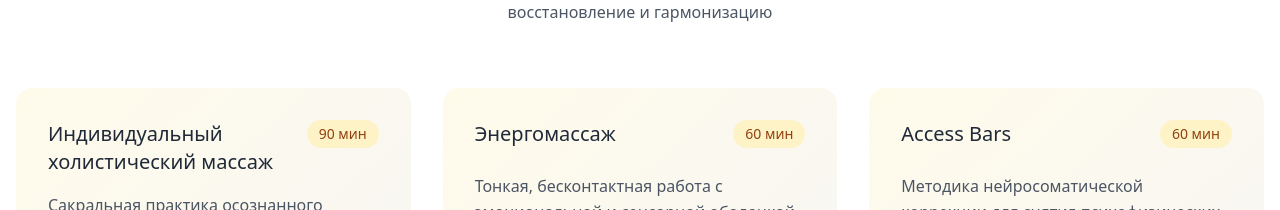
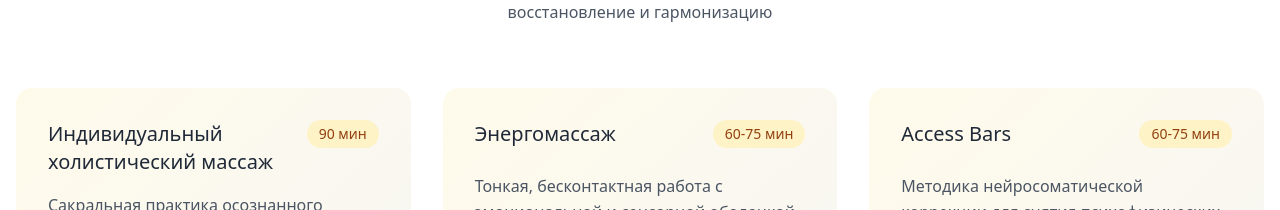
Before and after one commit to ONES1NGLE/massage-site, a React (Vite) app: page / in a window 1280 px wide. Shown: the part 920-1130 px from the top of the page. Built offline with nearby package versions, Linux system fonts and the light colour scheme.

Commit message:
Добавил время 60-75 минут, увеличил цену с 6000 до 7000

```diff
--- a/src/components/Services.jsx
+++ b/src/components/Services.jsx
@@ -19,7 +19,7 @@
 			title: 'Энергомассаж',
 			description: 'Тонкая, бесконтактная работа с эмоциональной и сенсорной оболочкой, направленная на восстановление баланса и запуск самоисцеления.',
 			price: '7000₽', // Укажите актуальную цену
-			duration: '60 мин',
+			duration: '60-75 мин',
 			fullDescription:
 				'Биоэнерготерапия афферентного поля — это тонкая работа с эмоциональной и сенсорной оболочкой человека, той частью энергетической структуры, которая отвечает за восприятие, чувствительность и эмоциональный отклик. Через мягкие волновые движения и направленное внимание специалист работает с телом на уровне вибраций и тонких импульсов, не касаясь физически, но запуская процессы саморегуляции и естественного исцеления. Процедура позволяет телу расслабиться, сознанию — отпустить накопленные переживания, а внутреннему пространству — наполниться ощущением тишины и лёгкости. При необходимости работа включает очищение и выравнивание чакральной системы (психоэмоциональных центров), что помогает восстановить баланс между телом, эмоциями и разумом.',
 			benefits: ['Гармонизация общего состояния, выравнивание эмоционального фона', 'Снятие мышечных, психосоматических и энергетических зажимов', 'Снижение уровня тревожности и внутреннего напряжения', 'Улучшение качества сна, повышение уровня энергии', 'Восстановление контакта с телом и ощущение «заземлённости»', 'Очищение тела эмоций от следов прошлых переживаний'],
@@ -28,8 +28,8 @@
 		{
 			title: 'Access Bars',
 			description: 'Методика нейросоматической коррекции для снятия психофизических блоков, головных болей и перенастройки внутренних установок.',
-			price: '6000₽', // Укажите актуальную цену
-			duration: '60 мин',
+			price: '7000₽', // Укажите актуальную цену
+			duration: '60-75 мин',
 			fullDescription:
 				'Access Bars — это мягкая техника работы с головой, основанная на активации 32 ключевых зон, связанных с эмоциями и психоэмоциональными состояниями. Через лёгкие прикосновения снимается напряжение, гармонизируется нервная система и запускаются естественные механизмы восстановления. Это методика нейросоматической коррекции, основанная на целенаправленной стимуляции краниальных зон. Локальное воздействие улучшает микроциркуляцию, снижает гипертонус мышц и активирует парасимпатические механизмы регуляции. Главный эффект — перестройка внутренних установок, освобождение пространства для новых решений и ощущение внутреннего равновесия.',
 			benefits: ['Снимает головные боли и мышечные зажимы', 'Улучшает качество сна и глубину отдыха', 'Снижает уровень стресса и тревожности', 'Расслабляет нервную систему и дарит ощущение внутреннего покоя', 'Улучшает концентрацию, память и ясность мышления', 'Возвращает чувство лёгкости и энергии'],
```
